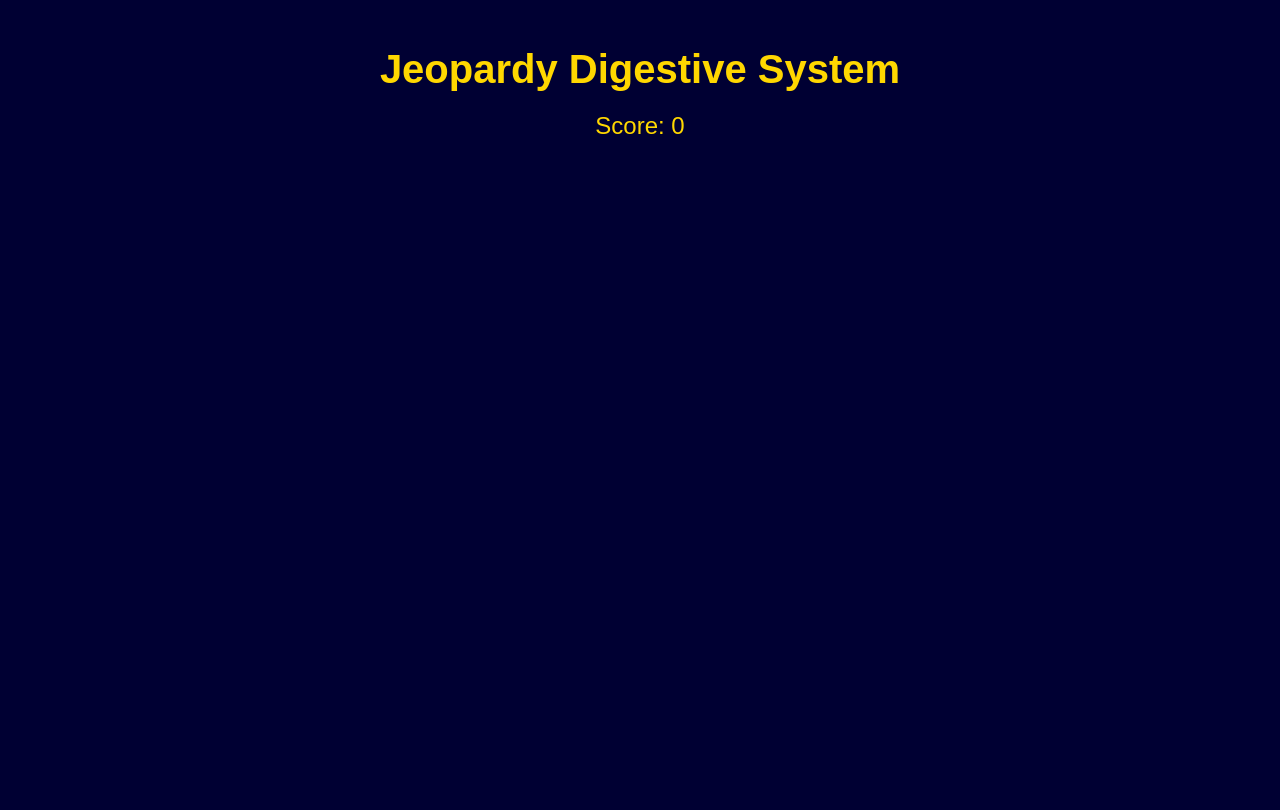
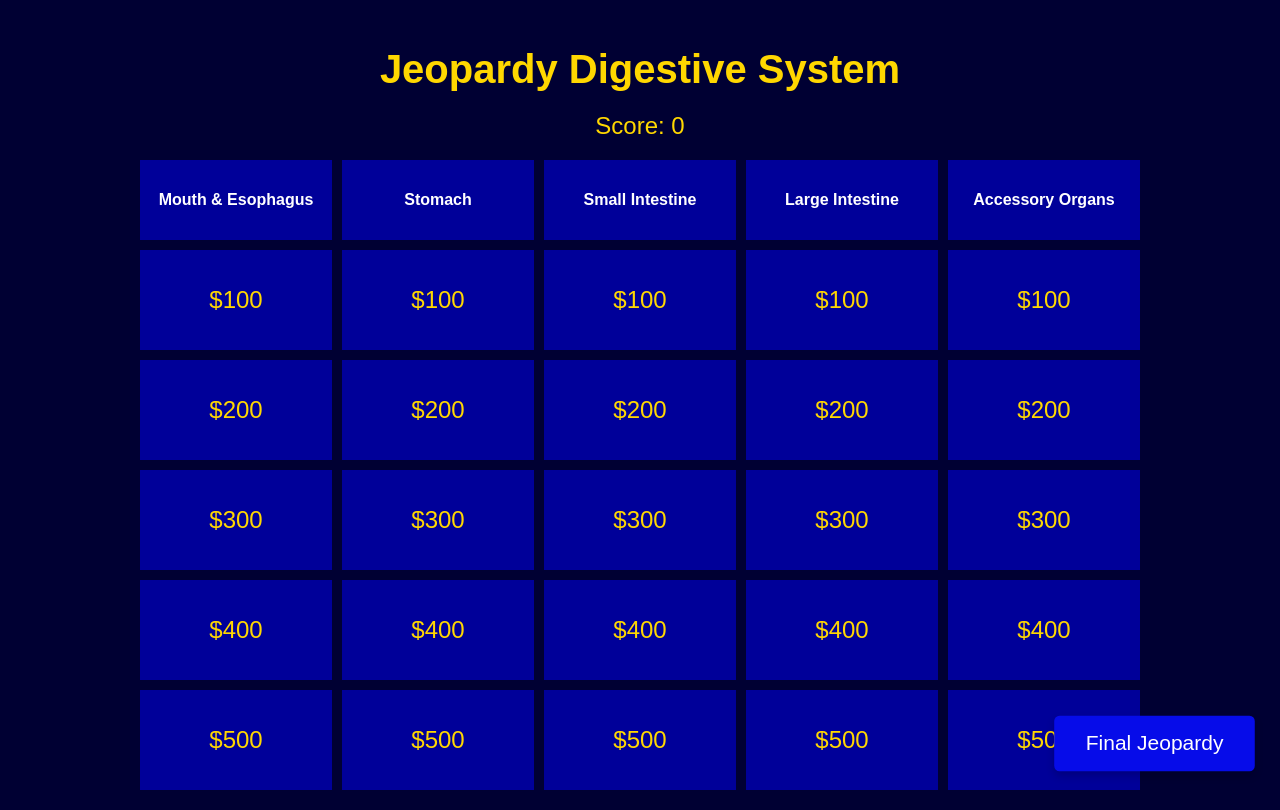
Before and after one commit to McKinley138/digestive-system-2, a plain HTML site: page index.html in a window 1280 px wide. Drawn offline with Linux system fonts and the light colour scheme.

Commit message:
Fix script reference: change from 'jeopardy digestive system2.js' to 'jeopardy.js'

```diff
--- a/index.html
+++ b/index.html
@@ -123,6 +123,6 @@
         </div>
     </div>
 
-    <script src="jeopardy digestive system2.js"></script>
+    <script src="jeopardy.js"></script>
 </body>
 </html>
```
